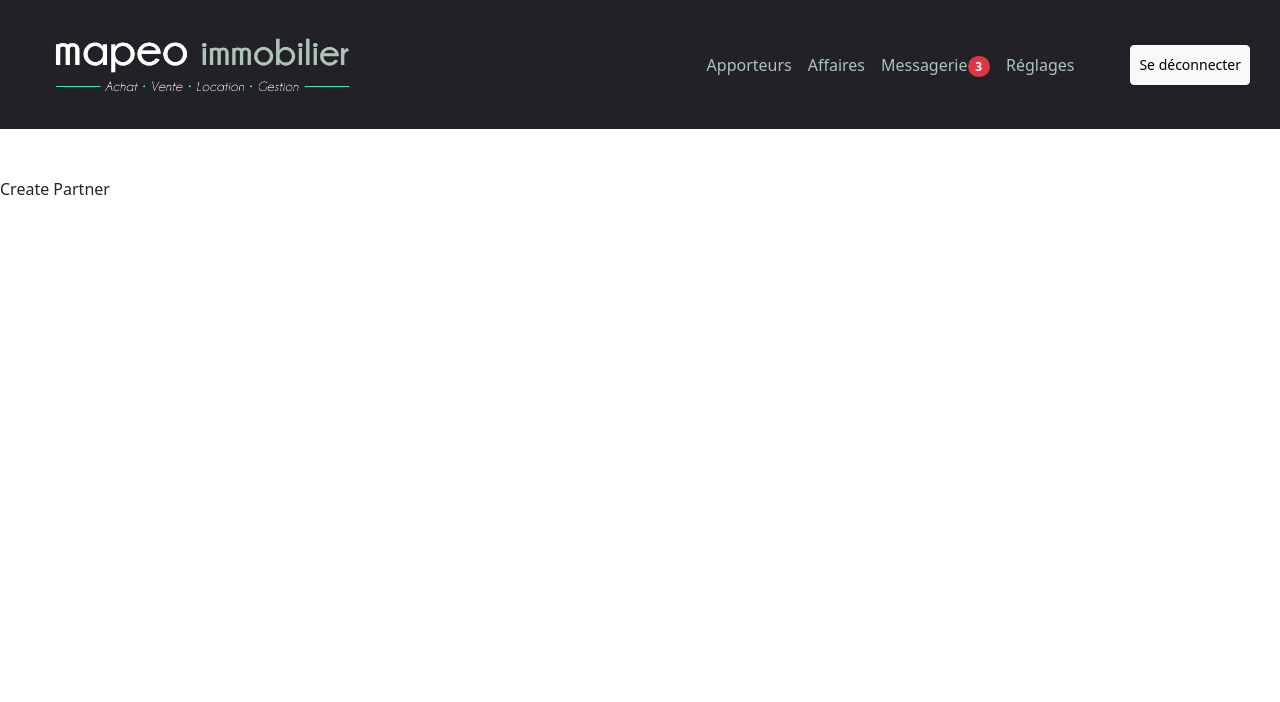
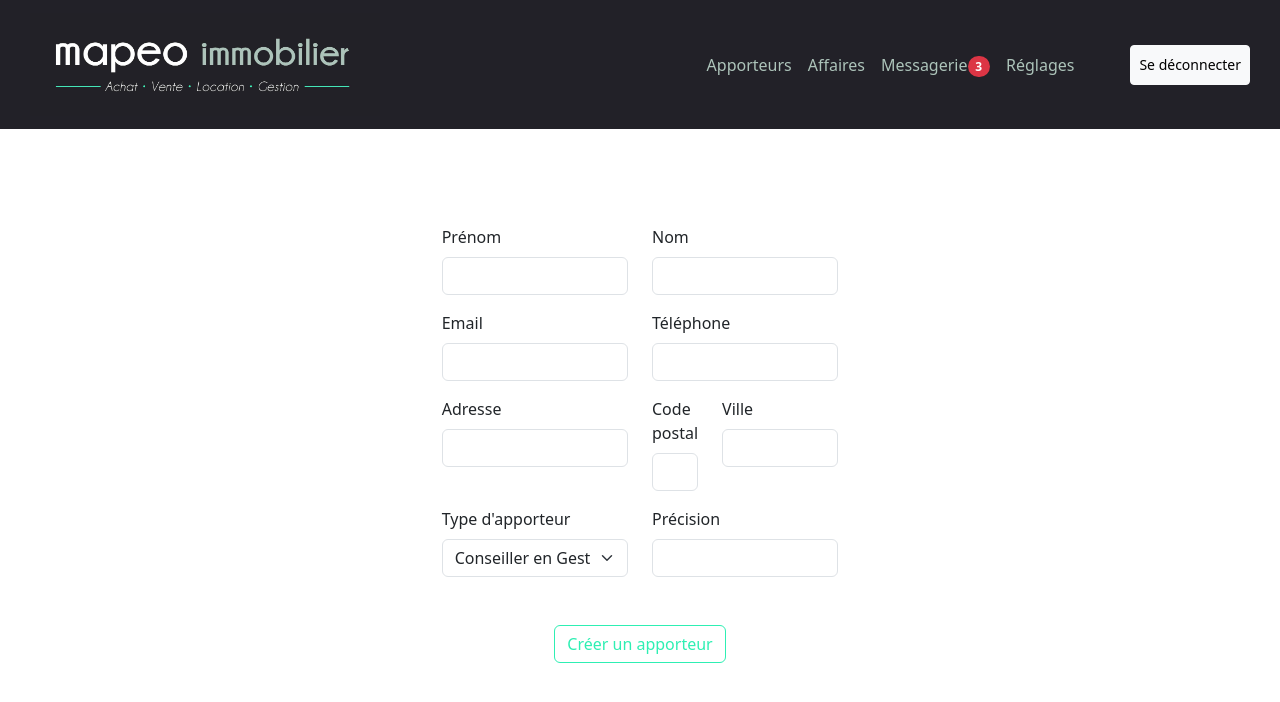
Before and after one commit to Joehann/mapeo-reward, a React (Vite) app: page /create-partner in a window 1280 px wide. Shown: the top 702 px of the page. Built offline with nearby package versions, Linux system fonts and the light colour scheme.

Commit message:
Add form layout to CreatePartnerPage
Implemented a detailed input form with fields for partner details, utilizing React-Bootstrap components. Added a submit button which navigates back to the homepage after creation. This enhances the CreatePartnerPage with a functional UI for partner input.

```diff
--- a/src/react/pages/CreatePartner/index.tsx
+++ b/src/react/pages/CreatePartner/index.tsx
@@ -1,3 +1,67 @@
+import Form from "react-bootstrap/Form";
+import {Button, Col, Row} from "react-bootstrap";
+import {useNavigate} from "react-router-dom";
+
 export const CreatePartnerPage = () => {
-    return <div>Create Partner</div>
+    const navigate = useNavigate()
+
+    return <Form className={'col-md-4 mx-auto mt-5'}>
+        <Row className="mb-3">
+            <Col>
+                <Form.Label>Prénom</Form.Label>
+                <Form.Control/>
+            </Col>
+            <Col>
+                <Form.Label>Nom</Form.Label>
+                <Form.Control/>
+            </Col>
+        </Row>
+        <Row className="mb-3">
+            <Col>
+                <Form.Label>Email</Form.Label>
+                <Form.Control type="email"/>
+            </Col>
+            <Col>
+                <Form.Label>Téléphone</Form.Label>
+                <Form.Control/>
+            </Col>
+        </Row>
+        <Row className="mb-3">
+            <Col xs={6}>
+                <Form.Label>Adresse</Form.Label>
+                <Form.Control/>
+            </Col>
+            <Col xs={2}>
+                <Form.Label>Code postal</Form.Label>
+                <Form.Control/>
+            </Col>
+            <Col>
+                <Form.Label>Ville</Form.Label>
+                <Form.Control/>
+            </Col>
+        </Row>
+        <Row className="mb-3">
+            <Col xs={6}>
+                <Form.Label>Type d'apporteur</Form.Label>
+                <Form.Select aria-label="partner type select">
+                    <option disabled>Choisir un type</option>
+                    <option value="cgp">Conseiller en Gestion de Patrimoine</option>
+                    <option value="broker">Courtier</option>
+                    <option value="private-finder">Particulier</option>
+                    <option value="other">Autre</option>
+                </Form.Select>
+            </Col>
+            <Col>
+                <Form.Label>Précision</Form.Label>
+                <Form.Control/>
+            </Col>
+        </Row>
+
+        <Button className={'button-mapeo-green-outline mx-auto d-block mt-5'}
+                type="submit"
+                onClick={() => navigate('/')}
+        >
+            Créer un apporteur
+        </Button>
+    </Form>
 }
```
